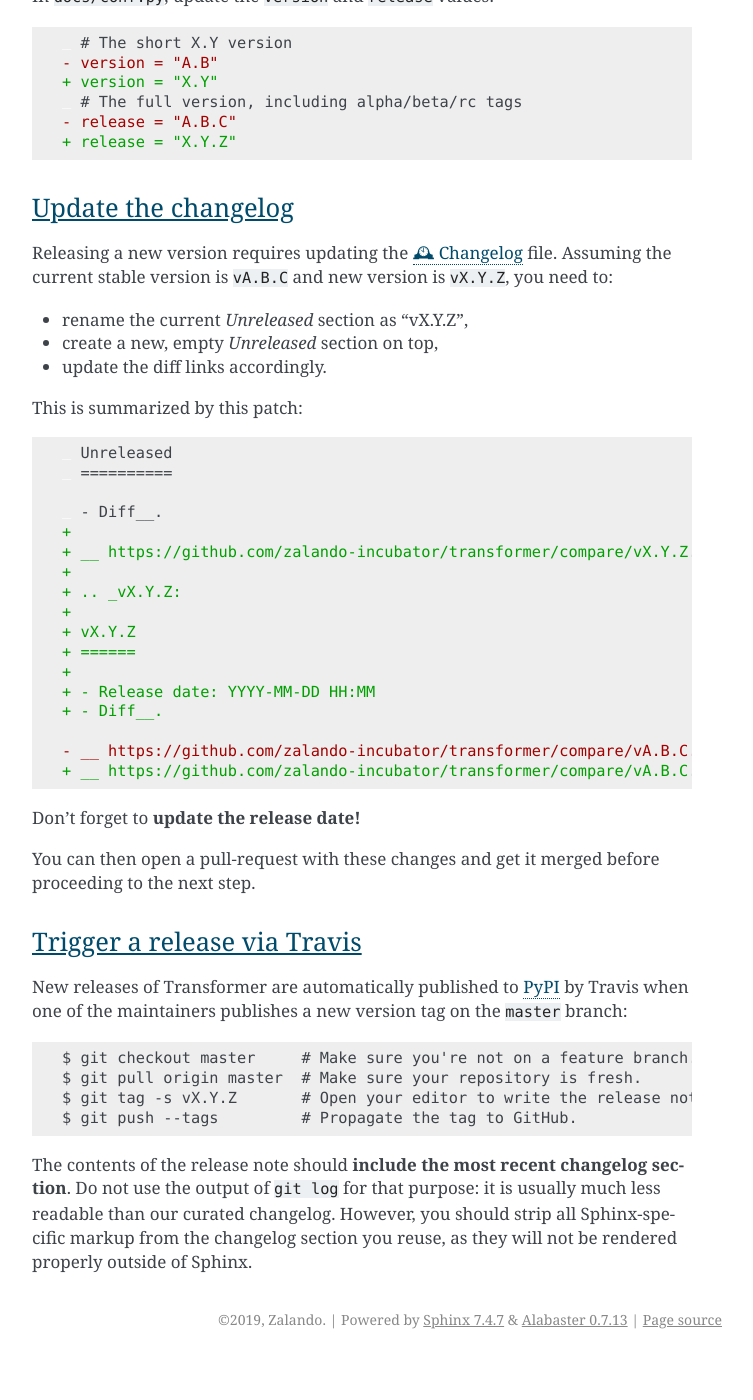
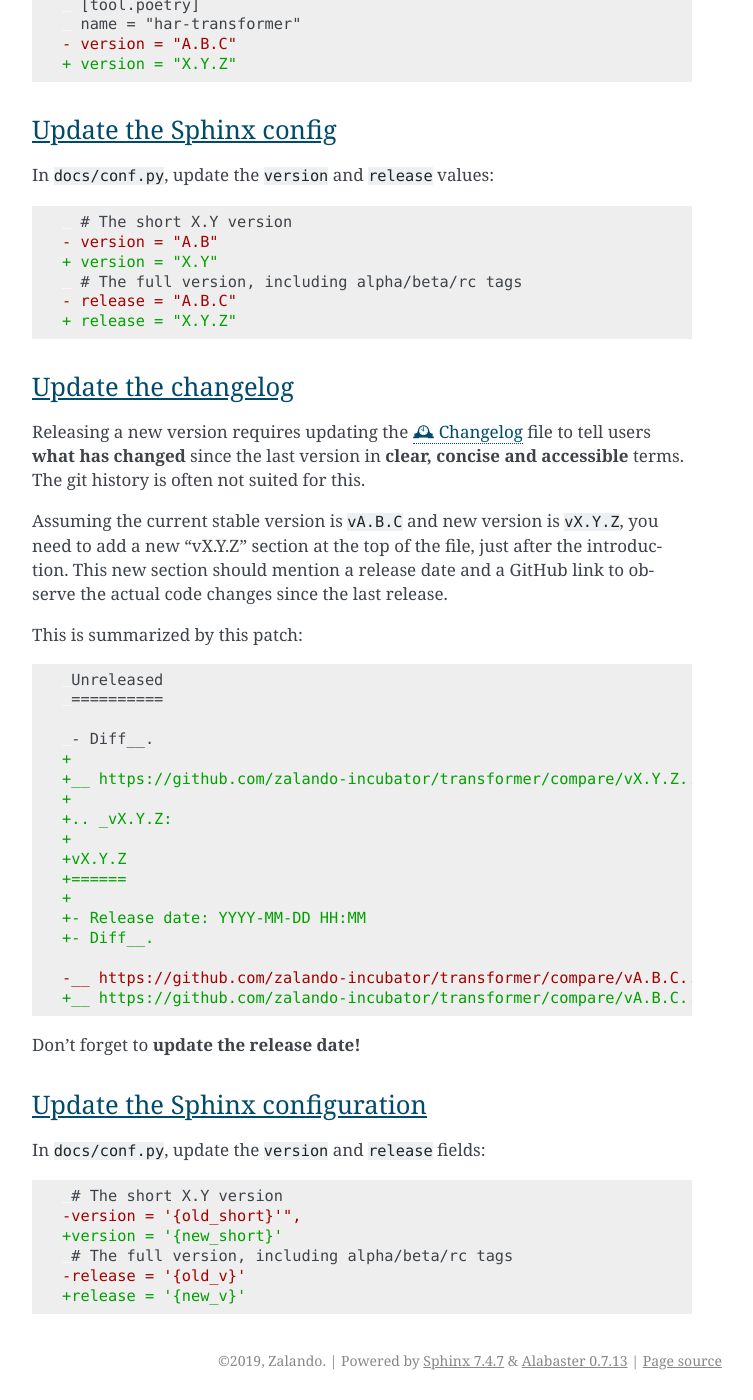
Before and after one commit to zalando-incubator/transformer, a Sphinx documentation site: the page built from docs/Versioning.rst, in a window 1280 px wide and 1400 px high, scrolled down 1319 px. Shown: the whole window, without its empty margins (388-1141 px from the left). Built offline with Sphinx 7.4.7, drawn with Linux system fonts in a browser that asks for light colours; before the commit the page ends 2678 px from its top, so only the background shows below that; some of the changed text lies outside the part shown.

Commit message:
Versioning: document new process when each PR is a release
Signed-off-by: Thibaut Le Page <thibaut.le.page@zalando.de>

```diff
--- a/docs/Versioning.rst
+++ b/docs/Versioning.rst
@@ -20,10 +20,20 @@
 Release process
 ---------------
 
-.. warning::
+Since :issue:`28`, a new release of Transformer is created for each merge in
+the ``master`` branch.
+This means that every pull request needs to update the following files:
 
-   This section only describes the current process, which is planned to change
-   soon. See :issue:`28` for details.
+:file:`pyproject.toml`
+  Update the ``version`` field.
+
+:file:`docs/Changelog.rst`
+  Create a new section describing what changed in the new version.
+
+:file:`docs/conf.py`
+  Update the ``version`` and ``release`` fields.
+
+Each step is described in more details in the next sections.
 
 Choose the new version
 ''''''''''''''''''''''
@@ -71,59 +81,51 @@
 Update the changelog
 ''''''''''''''''''''
 
-Releasing a new version requires updating the :ref:`changelog` file.
+Releasing a new version requires updating the :ref:`changelog` file to tell
+users **what has changed** since the last version in **clear, concise and
+accessible** terms.
+The git history is often not suited for this.
+
 Assuming the current stable version is ``vA.B.C`` and new version is
-``vX.Y.Z``, you need to:
-
-- rename the current *Unreleased* section as "vX.Y.Z",
-
-- create a new, empty *Unreleased* section on top,
-
-- update the diff links accordingly.
+``vX.Y.Z``, you need to add a new "vX.Y.Z" section at the top of the file, just
+after the introduction.
+This new section should mention a release date and a GitHub link to observe
+the actual code changes since the last release.
 
 This is summarized by this patch:
 
 .. code-block:: diff
 
-     Unreleased
-     ==========
+    Unreleased
+    ==========
 
-     - Diff__.
+    - Diff__.
    +
-   + __ https://github.com/zalando-incubator/transformer/compare/vX.Y.Z...HEAD
+   +__ https://github.com/zalando-incubator/transformer/compare/vX.Y.Z...HEAD
    +
-   + .. _vX.Y.Z:
+   +.. _vX.Y.Z:
    +
-   + vX.Y.Z
-   + ======
+   +vX.Y.Z
+   +======
    +
-   + - Release date: YYYY-MM-DD HH:MM
-   + - Diff__.
+   +- Release date: YYYY-MM-DD HH:MM
+   +- Diff__.
 
-   - __ https://github.com/zalando-incubator/transformer/compare/vA.B.C...HEAD
-   + __ https://github.com/zalando-incubator/transformer/compare/vA.B.C...vX.Y.Z
+   -__ https://github.com/zalando-incubator/transformer/compare/vA.B.C...HEAD
+   +__ https://github.com/zalando-incubator/transformer/compare/vA.B.C...vX.Y.Z
 
 Don't forget to **update the release date!**
 
-You can then open a pull-request with these changes and get it merged before
-proceeding to the next step.
+Update the Sphinx configuration
+'''''''''''''''''''''''''''''''
 
-Trigger a release via Travis
-''''''''''''''''''''''''''''
+In :file:`docs/conf.py`, update the ``version`` and ``release`` fields:
 
-New releases of Transformer are automatically published to PyPI_ by Travis when
-one of the maintainers publishes a new version tag on the ``master`` branch::
+.. code-block:: diff
 
-   $ git checkout master     # Make sure you're not on a feature branch.
-   $ git pull origin master  # Make sure your repository is fresh.
-   $ git tag -s vX.Y.Z       # Open your editor to write the release note.
-   $ git push --tags         # Propagate the tag to GitHub.
-
-.. _PyPI: https://pypi.org/project/har-transformer/
-
-The contents of the release note should **include the most recent changelog
-section**.
-Do not use the output of ``git log`` for that purpose: it is usually much less
-readable than our curated changelog.
-However, you should strip all Sphinx-specific markup from the changelog section
-you reuse, as they will not be rendered properly outside of Sphinx.
+    # The short X.Y version
+   -version = '{old_short}'",
+   +version = '{new_short}'
+    # The full version, including alpha/beta/rc tags
+   -release = '{old_v}'
+   +release = '{new_v}'
```
